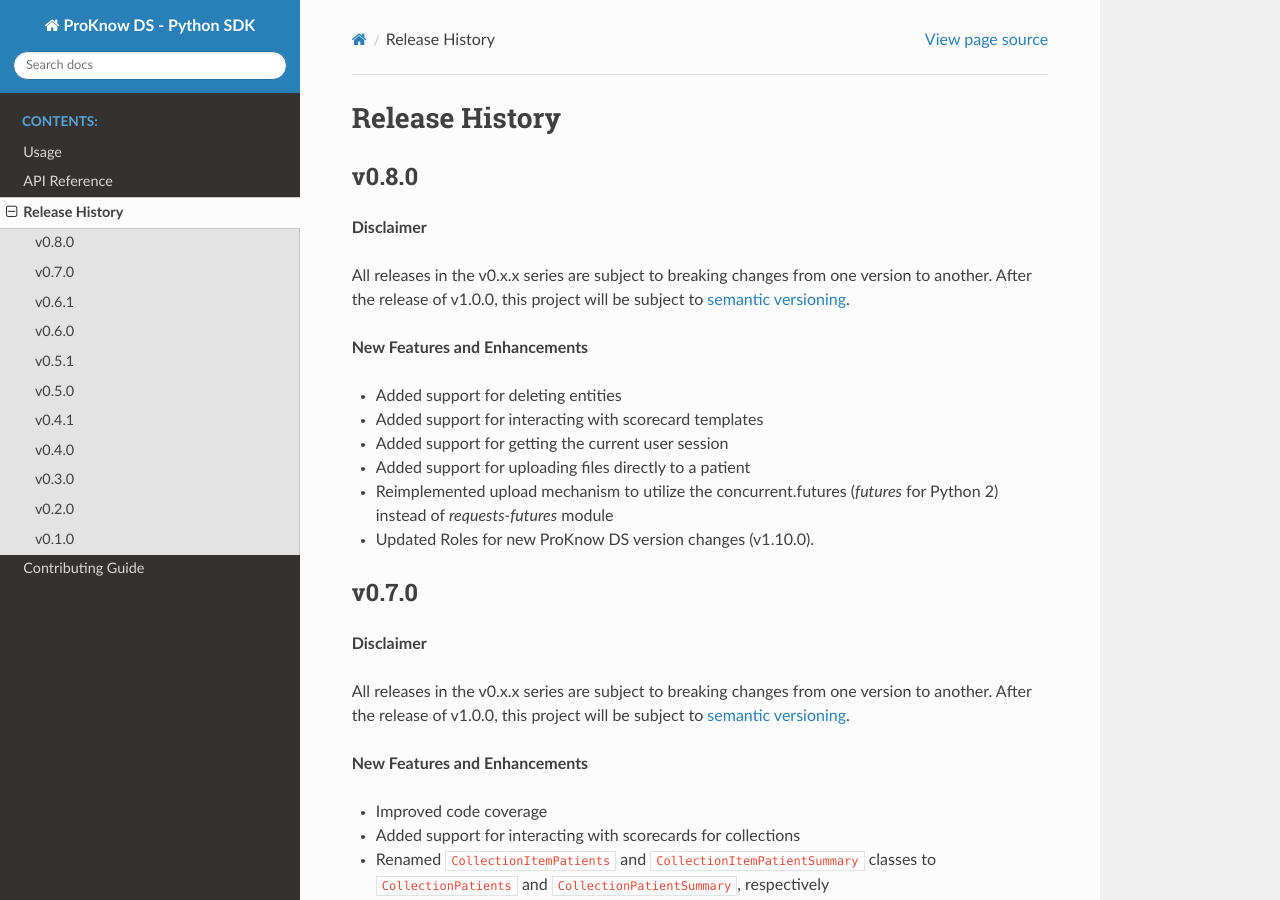
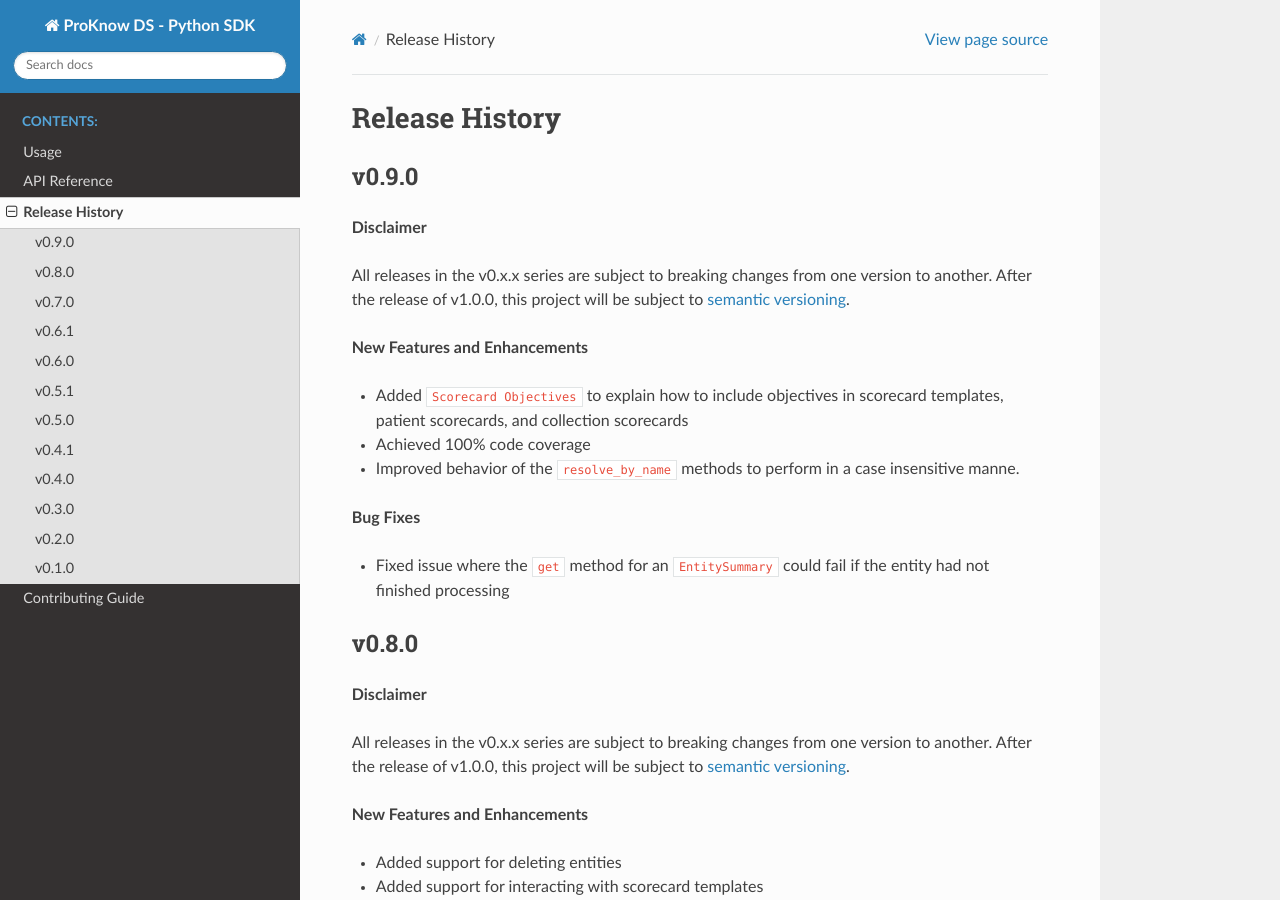
Before and after one commit to proknow/proknow-python, a Sphinx documentation site: the page built from docs/changelog.rst, in a window 1280 px wide and 900 px high. Built offline with Sphinx 7.4.7 and the Read the Docs theme 2.0.0, drawn with Linux system fonts in a browser that asks for light colours.

Commit message:
updating changelog and version

```diff
--- a/docs/changelog.rst
+++ b/docs/changelog.rst
@@ -1,5 +1,22 @@
 Release History
 ===============
+
+v0.9.0
+------
+
+**Disclaimer**
+
+All releases in the v0.x.x series are subject to breaking changes from one version to another. After the release of v1.0.0, this project will be subject to `semantic versioning <http://semver.org/>`_.
+
+**New Features and Enhancements**
+
+* Added ``Scorecard Objectives`` to explain how to include objectives in scorecard templates, patient scorecards, and collection scorecards
+* Achieved 100% code coverage
+* Improved behavior of the ``resolve_by_name`` methods to perform in a case insensitive manne.
+
+**Bug Fixes**
+
+* Fixed issue where the ``get`` method for an ``EntitySummary`` could fail if the entity had not finished processing
 
 v0.8.0
 ------
--- a/setup.py
+++ b/setup.py
@@ -5,7 +5,7 @@ with open("README.md", "r") as fh:
 
 setuptools.setup(
     name="proknow",
-    version="0.8.0",
+    version="0.9.0",
     author="ProKnow",
     author_email="support@proknow.com",
     description="Python library for the ProKnow API.",
```
